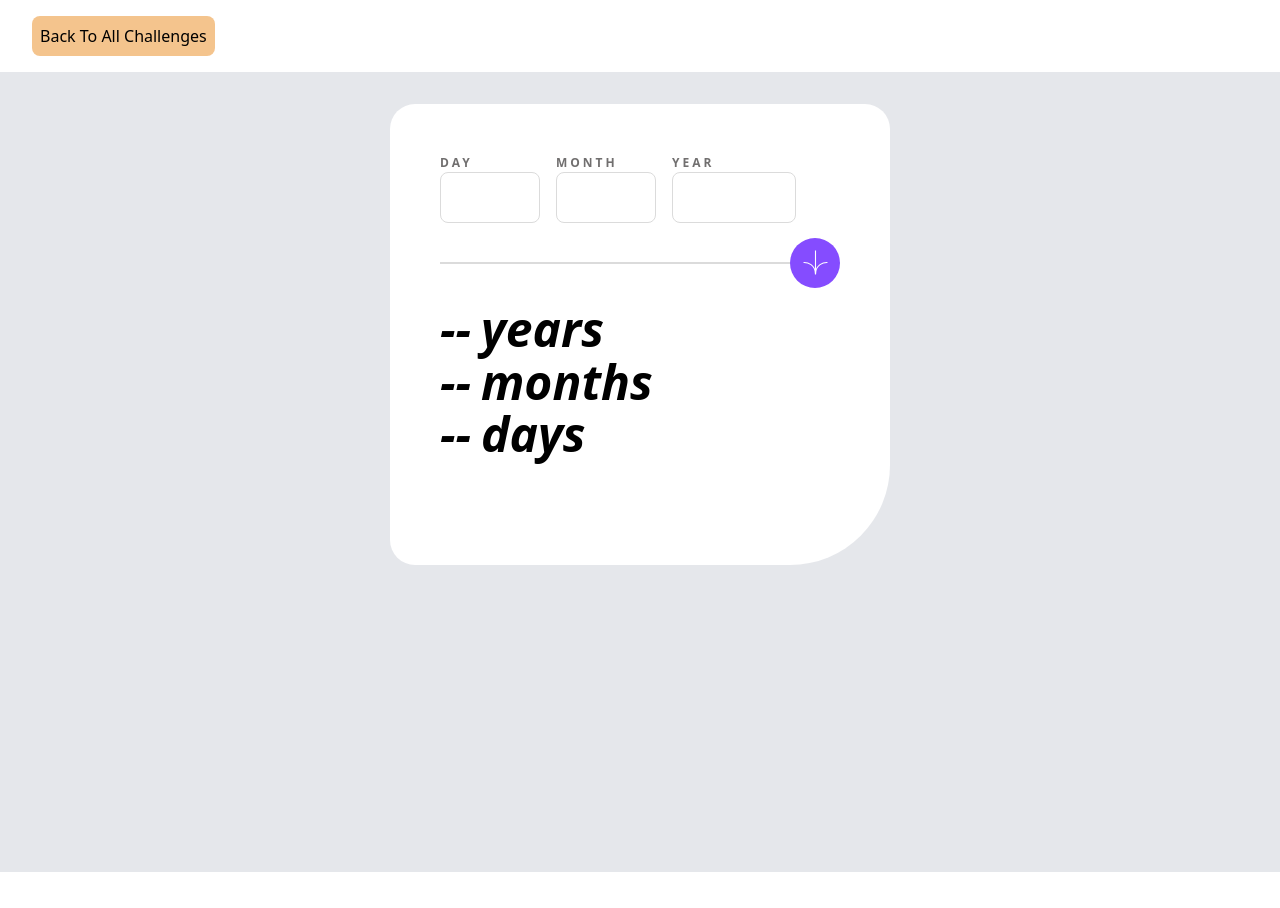
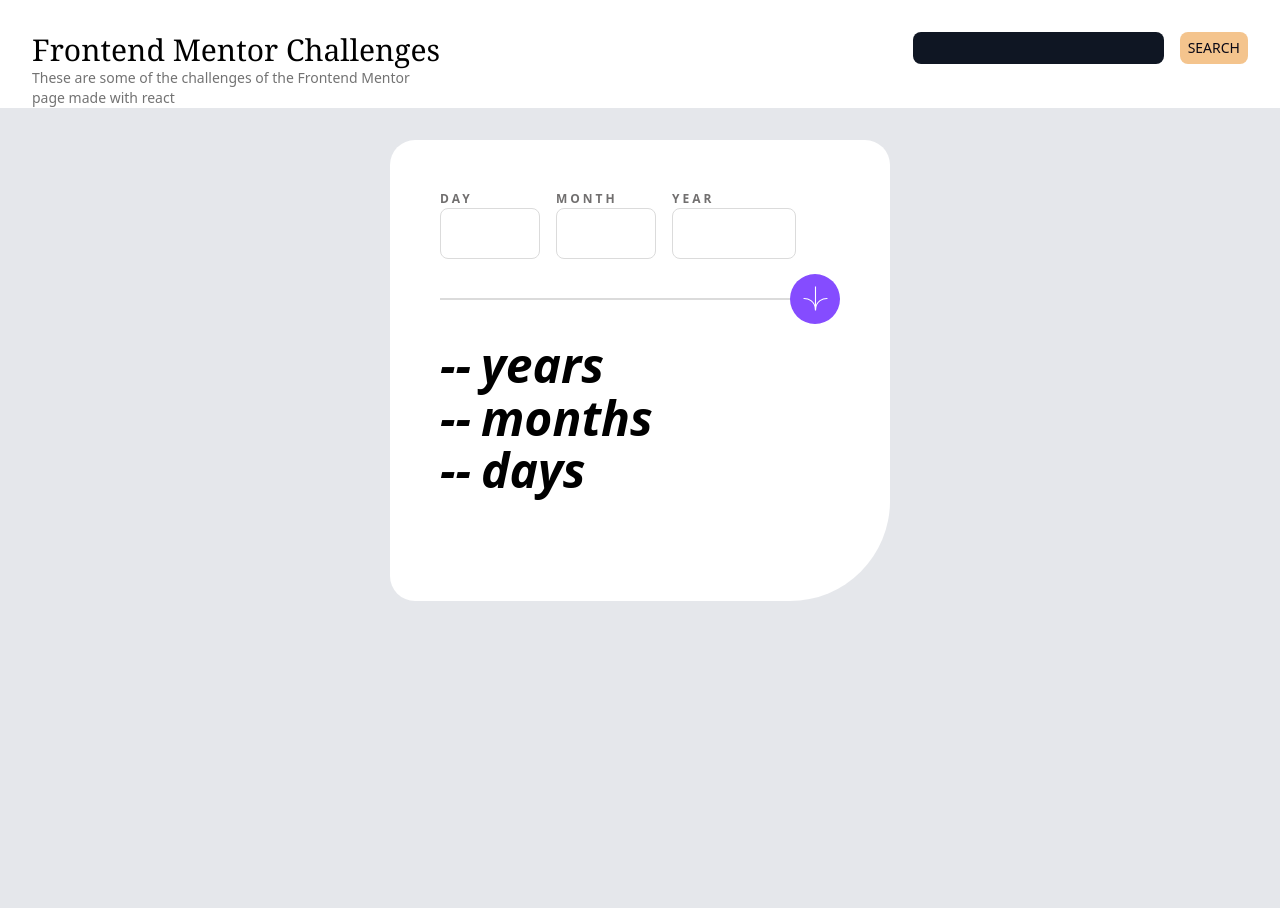
Before and after one commit to mrLuisFer/js-challenges-hub, a React (Vite) app: page /age-calculator in a window 1280 px wide. Before the commit the page ends 872 px from the top, so only its background shows below. Built offline with nearby package versions, Linux system fonts and the light colour scheme.

Commit message:
add vercel analytics and separate route container

```diff
--- a/package.json
+++ b/package.json
@@ -10,6 +10,7 @@
     "preview": "vite preview"
   },
   "dependencies": {
+    "@vercel/analytics": "^1.2.2",
     "localforage": "^1.10.0",
     "match-sorter": "^6.3.4",
     "react": "^18.2.0",
--- /dev/null
+++ b/src/components/RouteContainer.tsx
@@ -0,0 +1,11 @@
+import { PropsWithChildren } from "react";
+import Header from "./Header";
+
+export default function RouteContainer({ children }: PropsWithChildren) {
+  return (
+    <>
+      <Header />
+      {children}
+    </>
+  );
+}
--- a/src/main.tsx
+++ b/src/main.tsx
@@ -1,20 +1,12 @@
-import React, { PropsWithChildren } from "react";
+import { Analytics } from "@vercel/analytics/react";
+import { StrictMode } from "react";
 import ReactDOM from "react-dom/client";
+import { createBrowserRouter, RouterProvider } from "react-router-dom";
+import App from "./App.tsx";
+import { AgeCalculator, InteractiveComments } from "./challenges";
 import { CommentsProvider } from "./challenges/interactive-comments/context/CommentsContext.tsx";
-import { createBrowserRouter, RouterProvider } from "react-router-dom";
-import { AgeCalculator, InteractiveComments } from "./challenges";
+import RouteContainer from "./components/RouteContainer.tsx";
 import "./css/global.css";
-import App from "./App.tsx";
-import Header from "./components/Global/Header/index.tsx";
-
-const ChallengeContaier = ({ children }: PropsWithChildren) => {
-  return (
-    <>
-      <Header />
-      {children}
-    </>
-  );
-};
 
 const router = createBrowserRouter([
   {
@@ -24,25 +16,26 @@ const router = createBrowserRouter([
   {
     path: "/interactive-comments",
     element: (
-      <ChallengeContaier>
+      <RouteContainer>
         <InteractiveComments />
-      </ChallengeContaier>
+      </RouteContainer>
     ),
   },
   {
     path: "/age-calculator",
     element: (
-      <ChallengeContaier>
+      <RouteContainer>
         <AgeCalculator />
-      </ChallengeContaier>
+      </RouteContainer>
     ),
   },
 ]);
 
 ReactDOM.createRoot(document.getElementById("root")!).render(
-  <React.StrictMode>
+  <StrictMode>
     <CommentsProvider>
       <RouterProvider router={router} />
     </CommentsProvider>
-  </React.StrictMode>
+    <Analytics />
+  </StrictMode>
 );
```
Also changed, not shown: 1 other file (tests, documents, lock files or other folders).
